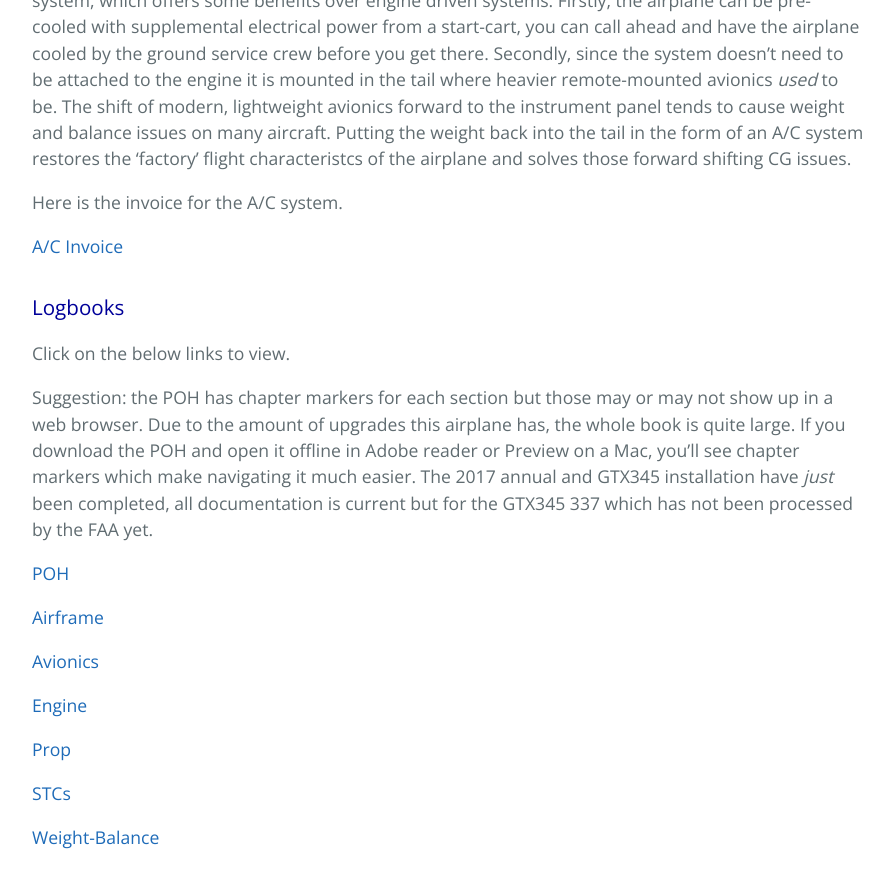
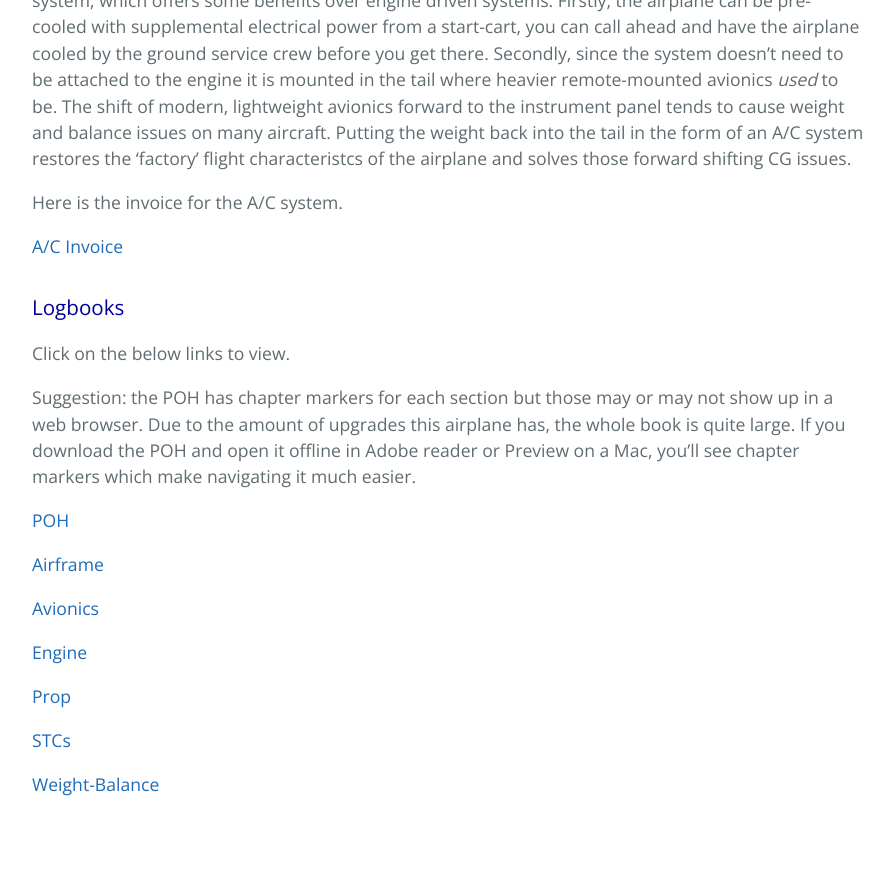
Before and after one commit to RNCTX/N595TC, a Jekyll site: the page built from index.md, in a window 1280 px wide and 900 px high, scrolled down 1677 px. Shown: the top 888 px of the window, without its empty margins (192-1085 px from the left). Built offline with Jekyll 4.4.1, drawn with Linux system fonts in a browser that asks for light colours; our own code applies the rules of GitHub Pages for plain Markdown files; after the commit the page ends 2524 px from its top, so only the background shows below that.

Commit message:
Update index.md

```diff
--- a/index.md
+++ b/index.md
@@ -45,7 +45,7 @@ Here is the invoice for the A/C system.
 
 Click on the below links to view.
 
-Suggestion: the POH has chapter markers for each section but those may or may not show up in a web browser. Due to the amount of upgrades this airplane has, the whole book is quite large.  If you download the POH and open it offline in Adobe reader or Preview on a Mac, you'll see chapter markers which make navigating it much easier.  The 2017 annual and GTX345 installation have *just* been completed, all documentation is current but for the GTX345 337 which has not been processed by the FAA yet.
+Suggestion: the POH has chapter markers for each section but those may or may not show up in a web browser. Due to the amount of upgrades this airplane has, the whole book is quite large.  If you download the POH and open it offline in Adobe reader or Preview on a Mac, you'll see chapter markers which make navigating it much easier.
 
 [POH](POH.pdf)
 
```
